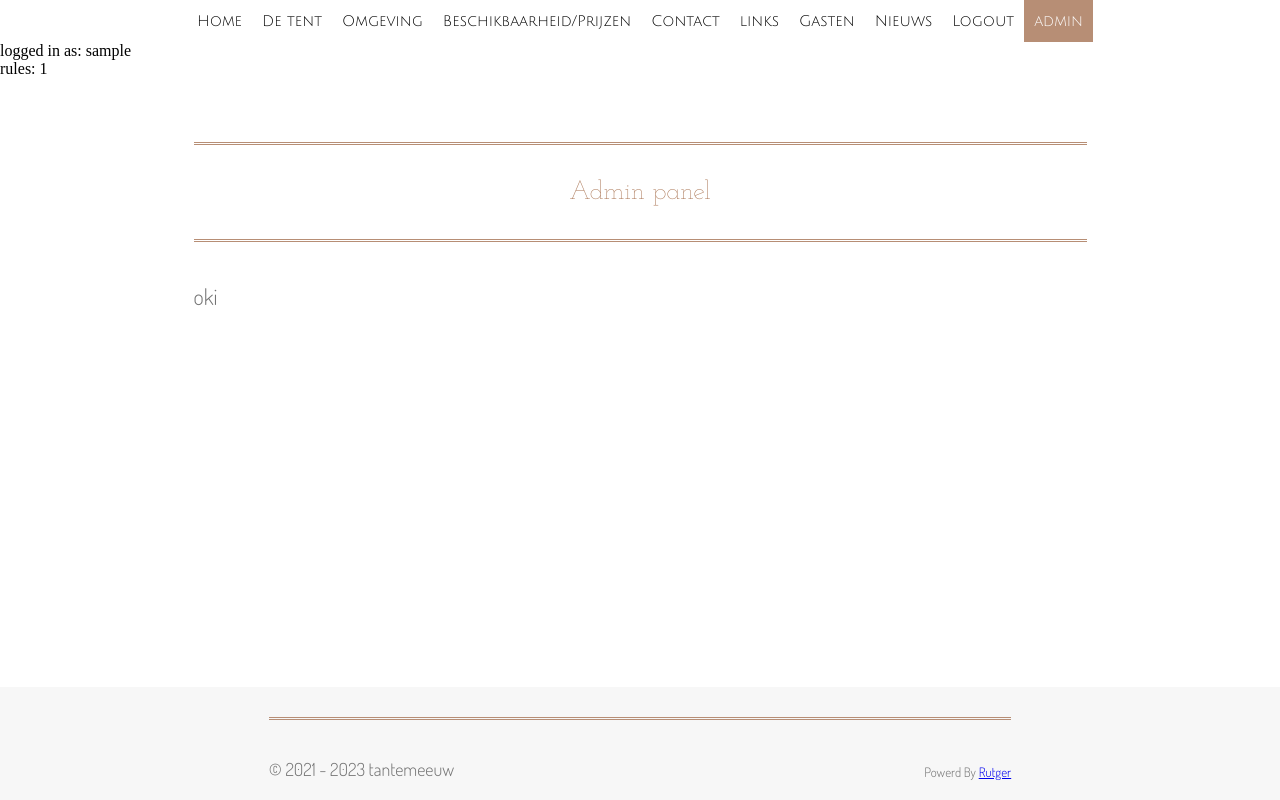
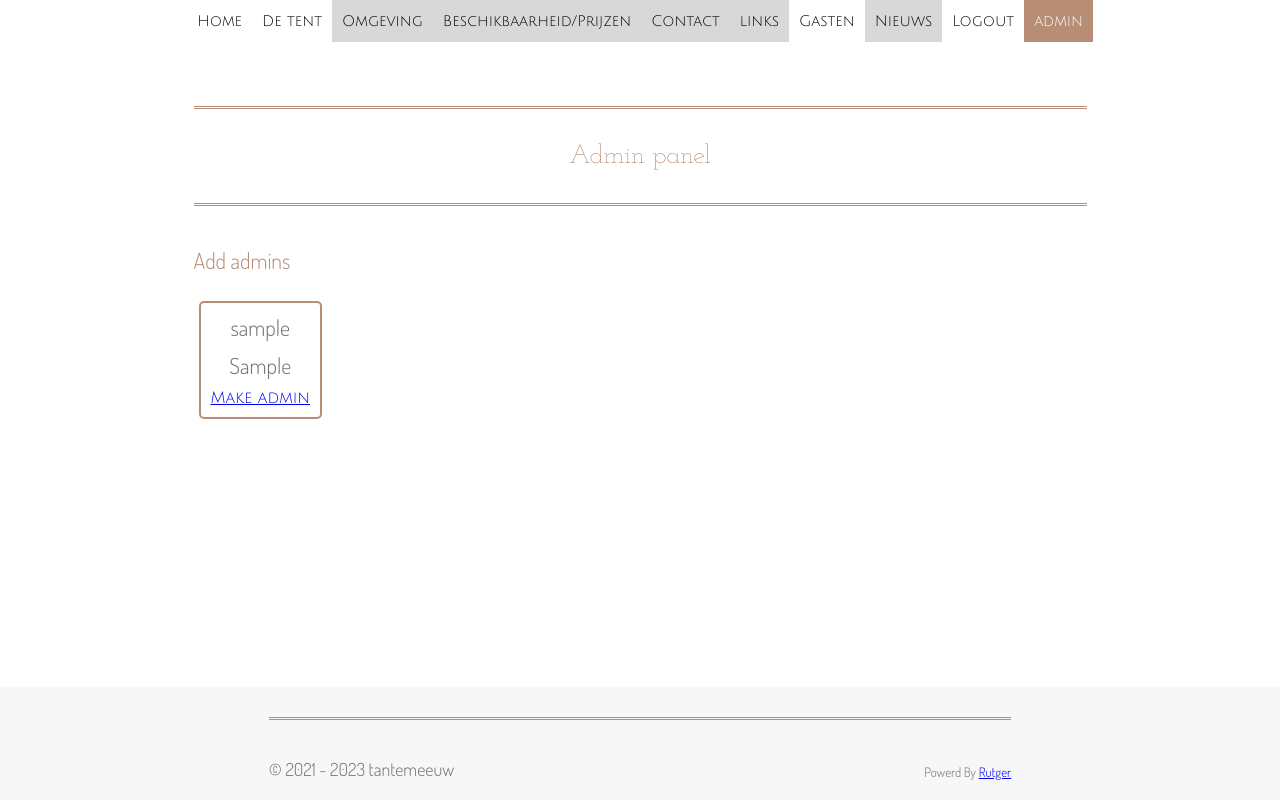
Before and after one commit to Rutger505/TanteMeeuw, a PHP site: page /admin.php in a window 1280 px wide. Run offline with PHP 8.4, Linux system fonts and the light colour scheme; the visitor is signed in with stand-in values (Sample User, id 1); tables that the repository leaves empty or names only in its code hold one stand-in row (values such as "Sample post").

Commit message:
Update file structure moved backlog "pages" to utils folder

```diff
--- a/css/header.css
+++ b/css/header.css
@@ -146,4 +146,7 @@ header a:hover {
   background-color: #b78e75;
   color: #fff;
 }
+.unavailable-page {
+  background-color: #d8d8d8;
+}
 /* navigation end */
--- a/css/main.css
+++ b/css/main.css
@@ -138,3 +138,37 @@ form input {
   padding: 0px;
 }
 /* gasten page end */
+/* admin page */
+.margin-0 {
+  margin: 0px;
+}
+
+.make-admin-container {
+  display: flex;
+  flex-direction: row;
+  flex-wrap: wrap;
+  column-gap: 20px;
+  row-gap: 20px;
+
+  width: 100%;
+  height: auto;
+  padding: 5px;
+
+}
+
+.make-admin{
+  display: flex;
+  flex-direction: column;
+  align-items: center;
+  row-gap: 10px
+  ;
+
+  width: auto;
+  height: auto;
+
+  padding: 10px;
+
+  border: solid #b78e75 2px;
+  border-radius: 5px;
+}
+/* admin page end */
--- a/pages/admin.php
+++ b/pages/admin.php
@@ -1,6 +1,6 @@
 <?php
 session_start();
-require_once 'conn.php';
+require_once '../utils/conn.php';
 if (!isset($_SESSION['username'])) {
     header("Location: login.php");
 }
@@ -49,7 +49,30 @@ if (!($_SESSION['rules'] < 10)) {
             <div class="title_box">
                 <h1>Admin panel</h1>
             </div>
-            <p>oki</p>
+            <p class="color-brown">Add admins</p>
+
+            <?php
+
+            // search for same account
+            $stmt = $conn->prepare("SELECT id, username, rules FROM users");
+            $stmt->execute();
+            $users = $stmt->fetchAll();
+
+            echo "<div class='make-admin-container'>";
+            foreach($users as $user){
+
+                $data = "
+                        <div class='make-admin'>
+                            <p class='margin-0'>".$user['username']."</p>
+                            <p class='margin-0'>".$user['rules']."</p>
+                            <a href='../utils/makeAdmin.php?id=".$user['id']."'> Make admin</a>
+                        </div>
+                        ";
+                echo $data;
+            }
+            echo "</div>";
+            ?>
+
         </div>
     </div>
 
--- a/pages/beschikbaarheid.php
+++ b/pages/beschikbaarheid.php
@@ -1,6 +1,6 @@
 <?php
 session_start();
-require_once 'conn.php';
+require_once '../utils/conn.php';
 ?>
 <!DOCTYPE html>
 <html lang="en">
--- a/pages/contact.php
+++ b/pages/contact.php
@@ -1,6 +1,6 @@
 <?php
 session_start();
-require_once 'conn.php';
+require_once '../utils/conn.php';
 ?>
 <!DOCTYPE html>
 <html lang="en">
--- a/pages/deTent.php
+++ b/pages/deTent.php
@@ -1,6 +1,6 @@
 <?php
 session_start();
-require_once 'conn.php';
+require_once '../utils/conn.php';
 ?>
 <!DOCTYPE html>
 <html lang="en">
--- a/pages/index.php
+++ b/pages/index.php
@@ -1,6 +1,6 @@
 <?php
 session_start();
-require_once 'conn.php';
+require_once '../utils/conn.php';
 ?>
 <!DOCTYPE html>
 <html lang="en">
--- a/pages/links.php
+++ b/pages/links.php
@@ -1,6 +1,6 @@
 <?php
 session_start();
-require_once 'conn.php';
+require_once '../utils/conn.php';
 ?>
 <!DOCTYPE html>
 <html lang="en">
--- a/pages/nieuws.php
+++ b/pages/nieuws.php
@@ -1,6 +1,6 @@
 <?php
 session_start();
-require_once 'conn.php';
+require_once '../utils/conn.php';
 ?>
 <!DOCTYPE html>
 <html lang="en">
--- a/pages/omgeving.php
+++ b/pages/omgeving.php
@@ -1,6 +1,6 @@
 <?php
 session_start();
-require_once 'conn.php';
+require_once '../utils/conn.php';
 ?>
 <!DOCTYPE html>
 <html lang="en">
--- a/pages/register.php
+++ b/pages/register.php
@@ -1,6 +1,6 @@
 <?php
 session_start();
-require_once 'conn.php';
+require_once '../utils/conn.php';
 ?>
 <!DOCTYPE html>
 <html lang="en">
@@ -51,10 +51,10 @@ require_once 'conn.php';
             </form>
             <p class="font-small">Already have an account? <a href="login.php">Login</a></p>
             <?php
-            // if form submitted
             if (!isset($_POST['submit'])) {
                 exit;
             }
+
             // get input from form into vars
             $username = $_POST['username'];
             $password = $_POST['password'];
--- a/pages/deleteRevieuw.php
+++ b/utils/deleteRevieuw.php
@@ -3,10 +3,9 @@ session_start();
 require_once 'conn.php';
 
 $id = $_GET['id'];
-echo $id;
 
 $query = "DELETE FROM reacties WHERE id=:id";
 $stmt = $conn->prepare($query);
 $stmt->execute(['id' => $id	]);
-header("Location: gasten.php");
+header("Location: ../pages/gasten.php");
 ?>
--- a/pages/editRevieuw.php
+++ b/utils/editRevieuw.php
@@ -40,7 +40,7 @@ $preData = $stmt->fetch();
             $stmt = $conn->prepare($query);
             $stmt->execute(['naam' => $name, 'bericht' => $bericht, 'id' => $id]);
 
-            header("Location: gasten.php");
+            header("Location: ../pages/gasten.php");
         } catch (PDOException $e) {
             echo $e->getMessage();
         }
--- a/pages/logout.php
+++ b/utils/logout.php
@@ -1,5 +1,5 @@
 <?php
 session_start();
 session_destroy();
-header("Location: login.php")
+header("Location: ../pages/login.php")
 ?>
--- a/webComponents/header.php
+++ b/webComponents/header.php
@@ -22,21 +22,21 @@
     <ul>
       <li><a class="page-button" href="index.php">Home</a></li>
       <li><a class="page-button" href="deTent.php">De tent</a></li>
-      <li><a class="page-button" href="omgeving.php">Omgeving</a></li>
+      <li><a class="page-button unavailable-page" href="omgeving.php">Omgeving</a></li>
       <li>
-        <a class="page-button" href="beschikbaarheid.php">Beschikbaarheid/Prijzen</a>
+        <a class="page-button unavailable-page" href="beschikbaarheid.php">Beschikbaarheid/Prijzen</a>
       </li>
-      <li><a class="page-button" href="contact.php">Contact</a></li>
-      <li><a class="page-button" href="links.php">links</a></li>
+      <li><a class="page-button unavailable-page" href="contact.php">Contact</a></li>
+      <li><a class="page-button unavailable-page" href="links.php">links</a></li>
       <li><a class="page-button" href="gasten.php">Gasten</a></li>
-      <li><a class="page-button" href="nieuws.php">Nieuws</a></li>
+      <li><a class="page-button unavailable-page" href="nieuws.php">Nieuws</a></li>
 
       <?php if (!isset($_SESSION['username'])):?>
       <li><a class="page-button" href="login.php">Login</a></li>
       <?php endif; ?>
 
       <?php if (isset($_SESSION['username'])):?>
-        <li><a class="page-button" href="logout.php">Logout</a></li>
+        <li><a class="page-button" href="../utils/logout.php">Logout</a></li>
       <?php endif; ?>
       <?php if (isset($_SESSION['username']) && $_SESSION['rules'] < 10): ?>
         <li><a class="page-button" href="admin.php">admin</a></li>
@@ -45,12 +45,3 @@
     </ul>
   </nav>
 </header>
-
-<?php
-if (isset($_SESSION['username'])) {
-  echo "logged in as: " . $_SESSION['username'] . "<br>";
-  echo "rules: " . $_SESSION['rules'] . "<br>";
-} else {
-  echo "not logged in";
-}
-?>
```
Also changed, not shown: pages/gasten.php (+30 -25 lines), pages/login.php (+7 -4 lines), utils/makeAdmin.php (added, +13 -0 lines), utils/conn.php (renamed from pages/conn.php).
